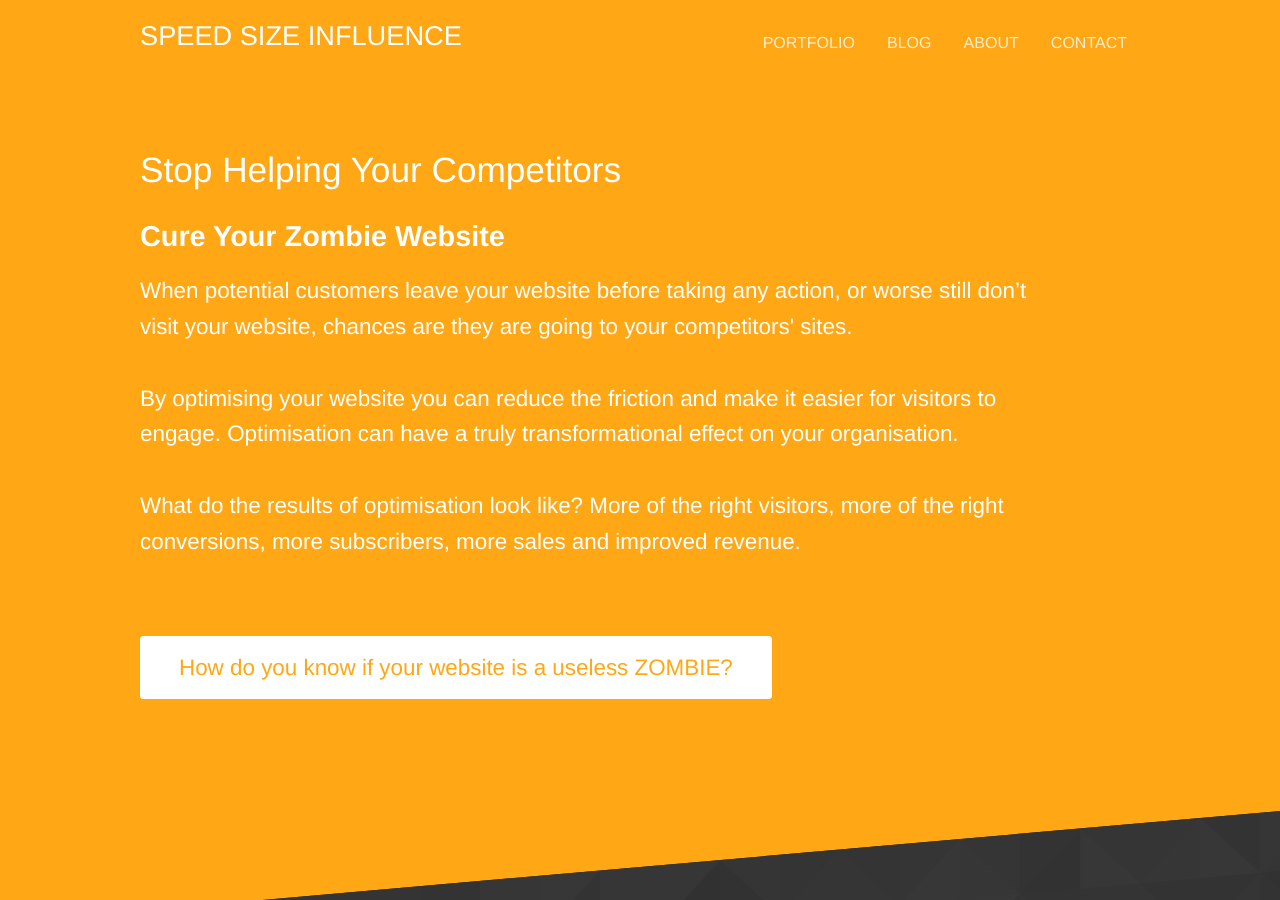
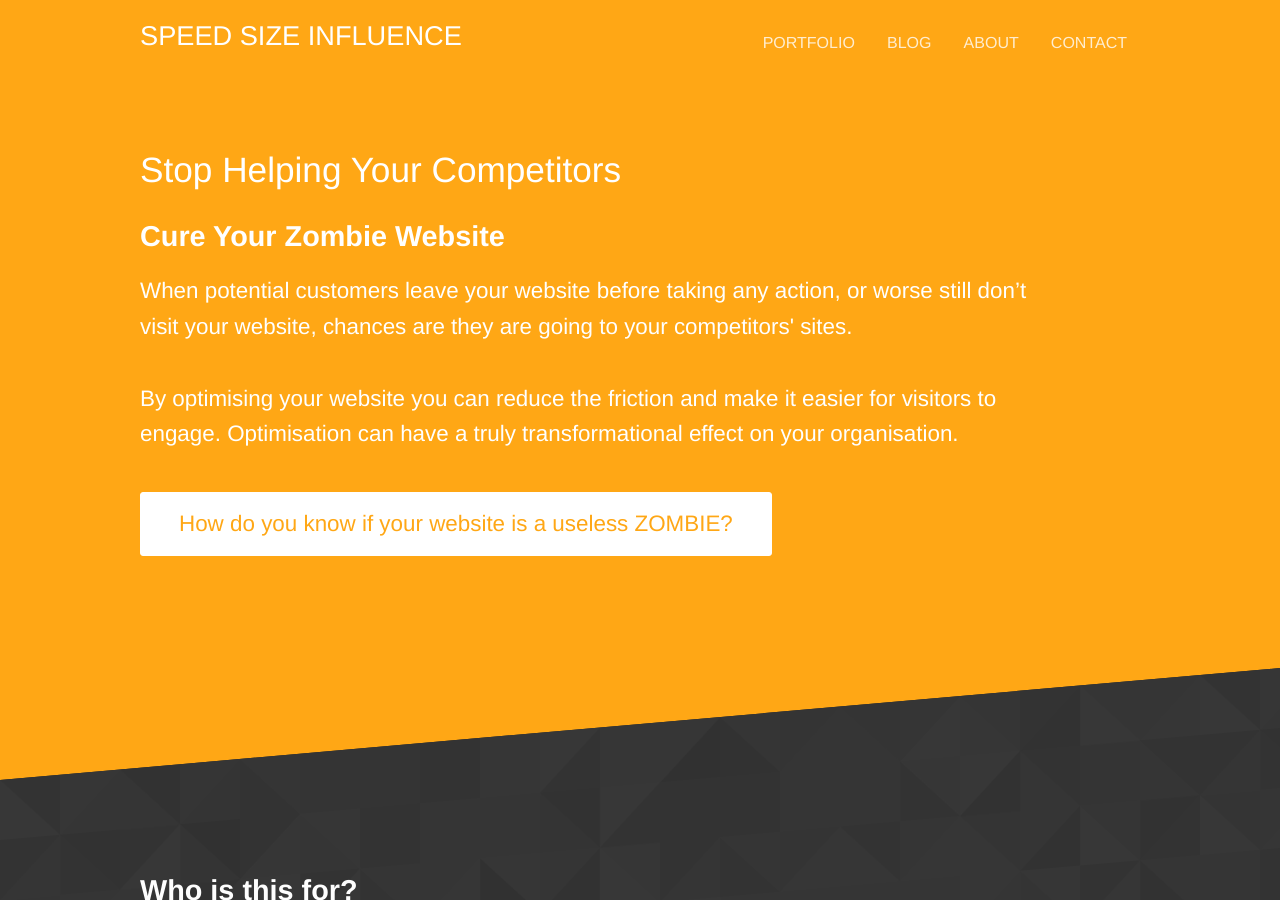
Before and after one commit to primertest-org/BDBBDB, a Jekyll site: the page built from index.html, in a window 1280 px wide and 900 px high. Built offline with Jekyll 4.4.1, drawn with Linux system fonts in a browser that asks for light colours.

Commit message:
Updated 'index.html' via CloudCannon

```diff
--- a/index.html
+++ b/index.html
@@ -6,7 +6,7 @@
 	<div class="container">
 		<h2 class="editable">Stop Helping Your Competitors</h2>
 		<h3 class="editable">Cure Your Zombie Website</h3>
-		<p class="subtext editable">When potential customers leave your website before taking any action, or worse still don&rsquo;t visit your website, chances are they are going to your competitors' sites.<br /><br />By optimising your website you can reduce the friction and make it easier for visitors to engage. <!--Once optimised your website will be more easily discovered and convert more visitors into loyal subscribers or paying customers.--> Optimisation can have a truly transformational effect on your organisation.<br /><br />What do the results of optimisation look like? More of the right visitors, more of the right conversions, more subscribers, more sales and improved revenue.<br />&nbsp;</p>
+		<p class="subtext editable">When potential customers leave your website before taking any action, or worse still don&rsquo;t visit your website, chances are they are going to your competitors' sites.<br /><br />By optimising your website you can reduce the friction and make it easier for visitors to engage. <!--Once optimised your website will be more easily discovered and convert more visitors into loyal subscribers or paying customers.--> Optimisation can have a truly transformational effect on your organisation.<!--<br /><br />What do the results of optimisation look like? More of the right visitors, more of the right conversions, more subscribers, more sales and improved revenue. --></p>
 		<p><a class="button alt editable" href="{{ site.baseurl }}/contact/">How do you know if your website is a useless ZOMBIE?</a></p>
 	</div>
 </section>
```
